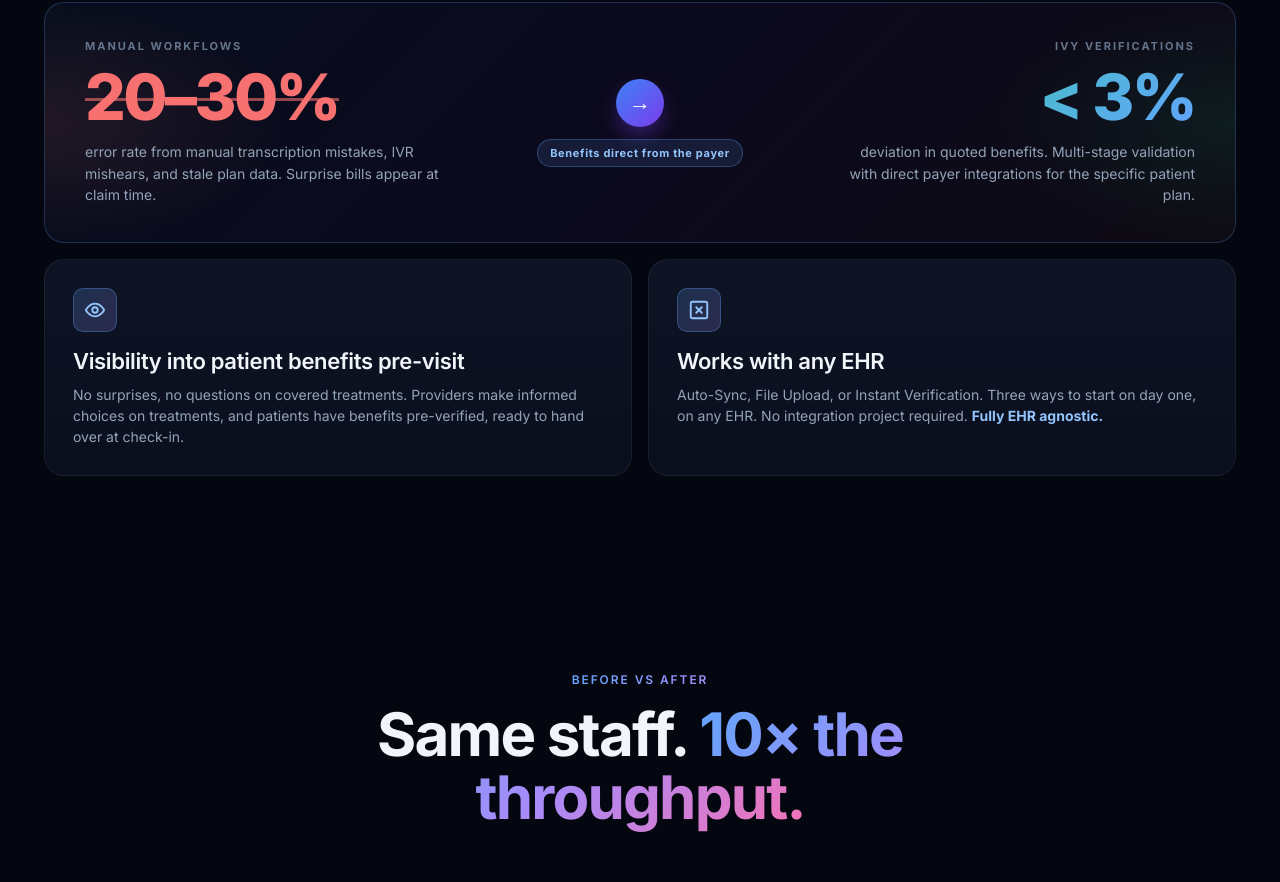
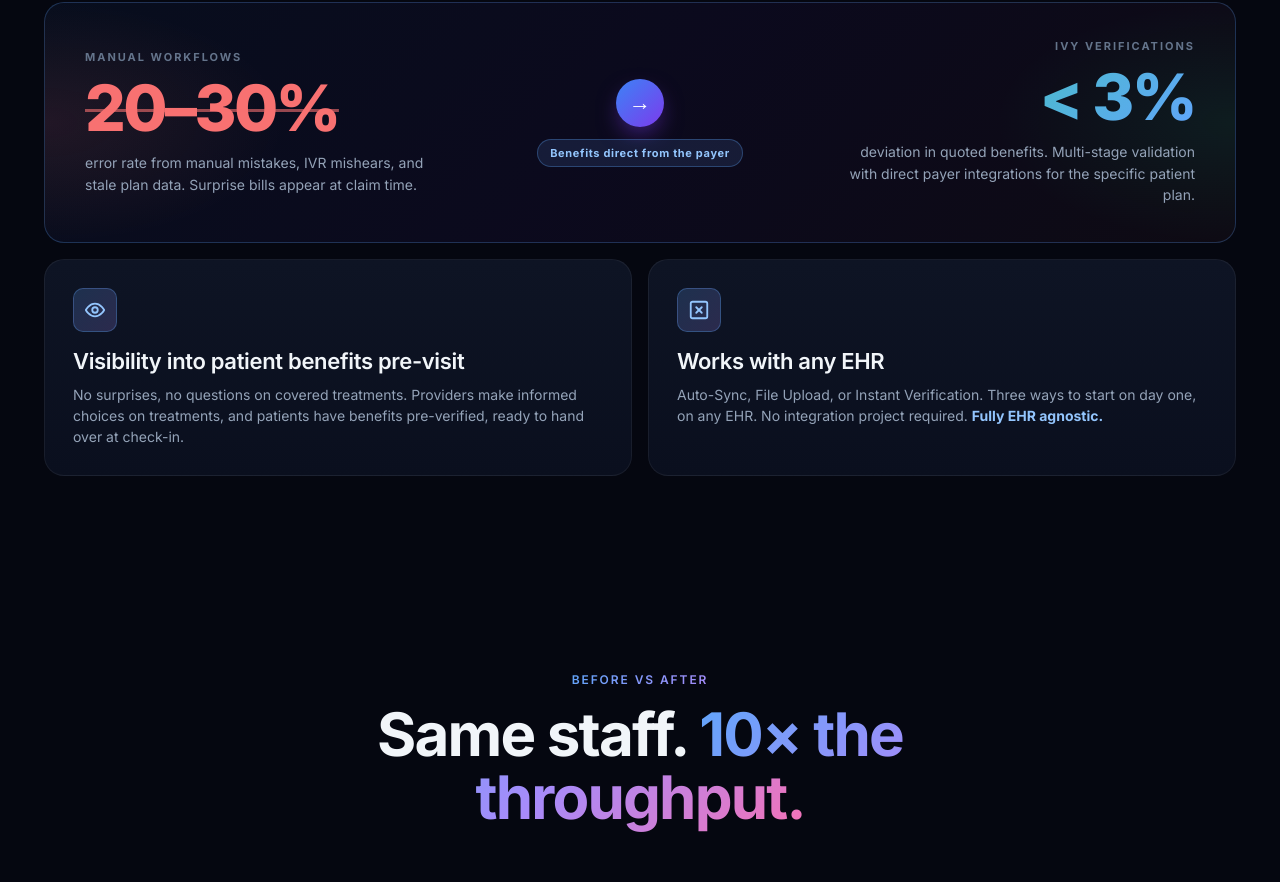
Before and after one commit to VJ-Rag-Ship/ivy-vob-landing, a plain HTML site: page index.html in a window 1280 px wide. Shown: the part 2346-3228 px from the top of the page. Drawn offline with Linux system fonts and the light colour scheme.

Commit message:
Drop transcription word from accuracy card copy

```diff
--- a/index.html
+++ b/index.html
@@ -1738,7 +1738,7 @@ img { max-width: 100%; display: block; }
             <div class="accuracy-side accuracy-before">
               <div class="accuracy-label">Manual workflows</div>
               <div class="accuracy-num">20–30%</div>
-              <div class="accuracy-desc">error rate from manual transcription mistakes, IVR mishears, and stale plan data. Surprise bills appear at claim time.</div>
+              <div class="accuracy-desc">error rate from manual mistakes, IVR mishears, and stale plan data. Surprise bills appear at claim time.</div>
             </div>
             <div class="accuracy-divider">
               <div class="accuracy-arrow">→</div>
```
